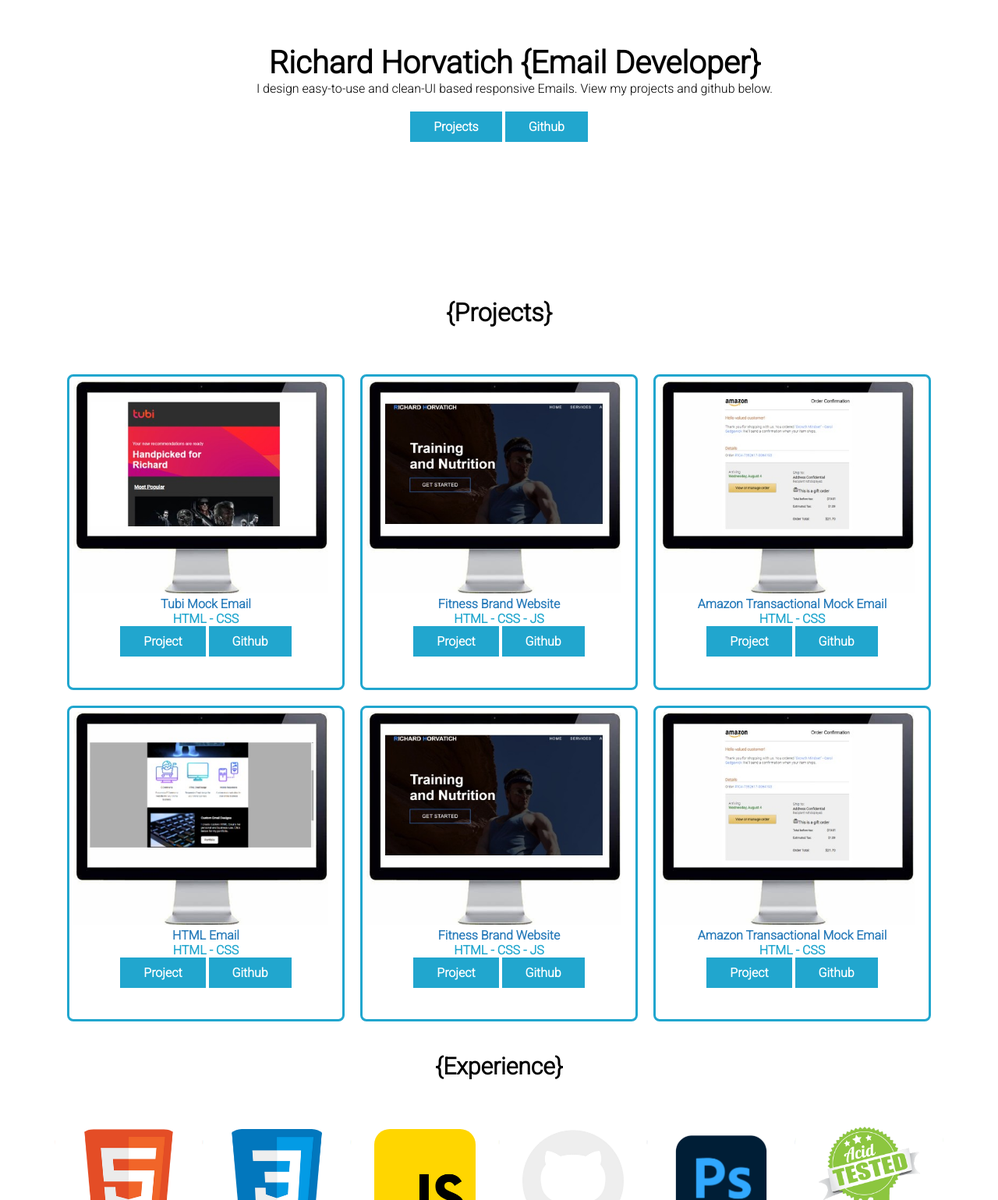
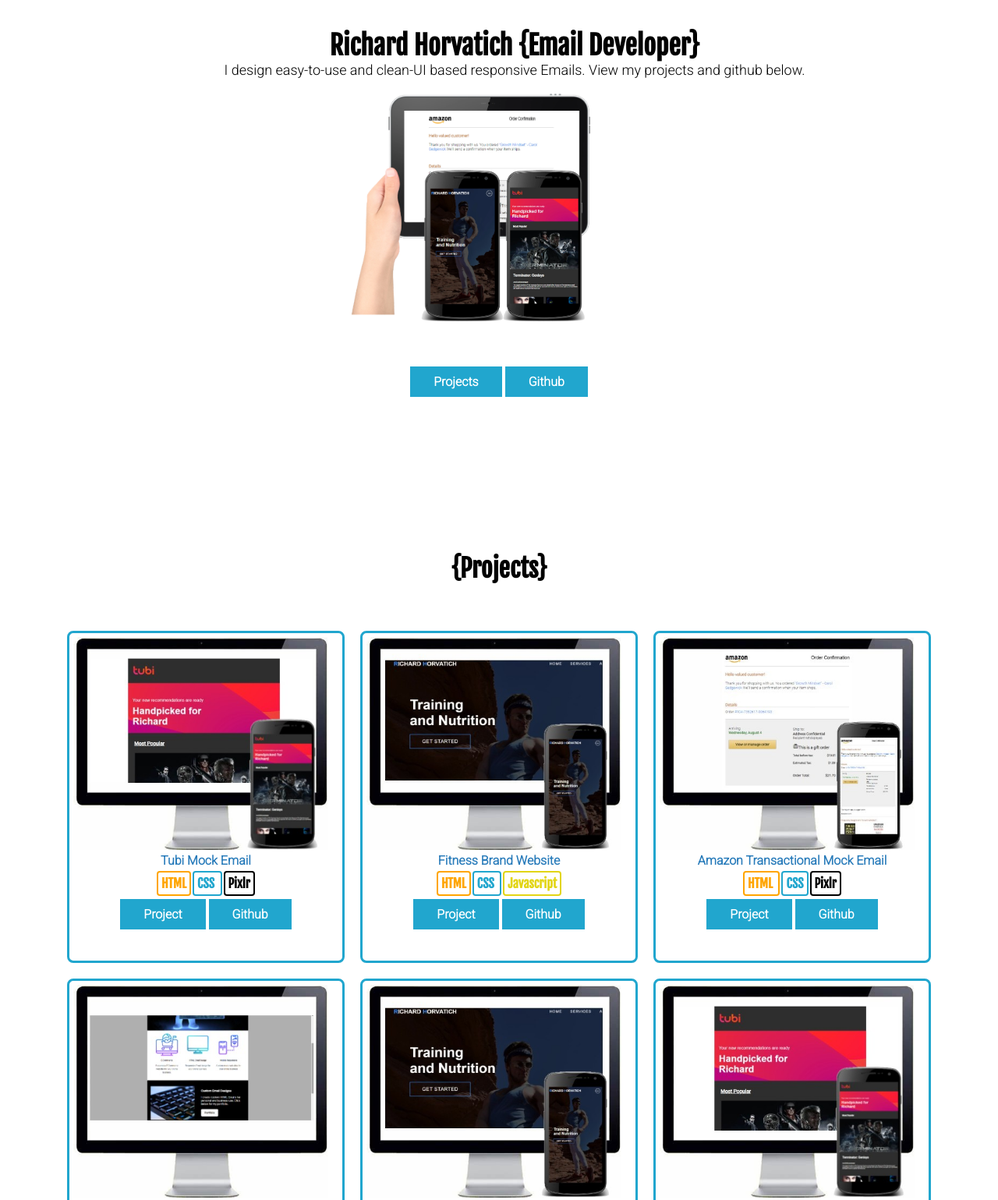
Before and after one commit to RichardHorvatich/blueportfolio, a plain HTML site: page index.html in a window 1280 px wide. Shown: the part 93-1632 px from the top of the page at 78% size. Drawn offline with nearby package versions, Linux system fonts and the light colour scheme.

Commit message:
Add files via upload

```diff
--- a/index.html
+++ b/index.html
@@ -9,7 +9,7 @@
     <link rel="stylesheet" href="https://fonts.googleapis.com/css2?family=Material+Symbols+Outlined:opsz,wght,FILL,GRAD@48,400,0,0" />
     <link rel="stylesheet" href="style.css">
     <script src="https://use.fontawesome.com/7aeb719741.js"></script>
-    <title>Document</title>
+    <title>Email Developer Portfolio</title>
 </head>
 <body>
 <!---NavBar-->
@@ -29,8 +29,11 @@
     <div class="main">
         <h1 class="title">Richard Horvatich {Email Developer}</h1>
         <p class="desc">I design easy-to-use and clean-UI based responsive Emails. View my projects and github below.</p>
+        <img class="phones" src="images\Ipad-Phones.webp" alt="" height="350px" >
         <a href="#projects">Projects</a>
         <a href="https://github.com/RichardHorvatich">Github</a>
+
+
     </div>
 <!--Projects Section-->
 
@@ -39,45 +42,45 @@
 
         <div class="project-container">
             <div class="project">
-                <img src="images\CompWithTubi.jpg" alt="">
+                <img src="images\CompWithTubiPhone.jpg" alt="">
                 <p>Tubi Mock Email</p>
-                <h4>HTML - CSS</p>
+                <h4><span class="html">HTML</span><span class="css">CSS </span><span class="pixlr">Pixlr</span></p>
                 <a href="https://richardhorvatich.github.io/HTML-Email-Tubi-Mock/">Project</a>
                 <a href="https://github.com/RichardHorvatich/HTML-Email-Tubi-Mock">Github</a>
             </div>
             <div class="project">
-                <img src="images\CompWithFit.jpg" alt="">
+                <img src="images\CompwithFitnessPhone.jpg" alt="">
                 <p>Fitness Brand Website</p>
-                <h4>HTML - CSS - JS</p>
+                <h4><span class="html">HTML</span><span class="css">CSS </span><span class="js">Javascript </span></p>
                 <a href="https://richardhorvatich.github.io/PersonalTraining/html%20site.html">Project</a>
                 <a href="https://github.com/RichardHorvatich/PersonalTraining">Github</a>
             </div>
             <div class="project">
-                <img src="images\CompWithAmazon.jpg" alt="" >
+                <img src="images\CompWithAmazon2.jpg" alt="" >
                 <p>Amazon Transactional Mock Email</p>
-                <h4>HTML - CSS</p>
+                <h4><span class="html">HTML </span><span class="css">CSS</span><span class="pixlr">Pixlr</span></p>
                 <a href="https://richardhorvatich.github.io/AmazonTransactionalEmail/">Project</a>
                 <a href="https://github.com/RichardHorvatich/AmazonTransactionalEmail">Github</a>
             </div>
             <div class="project">
                 <img src="images\CompWithEmail.jpg" alt="">
                 <p>HTML Email</p>
-                <h4>HTML - CSS</p>
+                <h4><span class="html">HTML</span><span class="css">CSS</span></p>
                 <a href="https://richardhorvatich.github.io/HTML-Email/">Project</a>
                 <a href="https://github.com/RichardHorvatich/HTML-Email">Github</a>
             </div>
 
             <div class="project">
-                <img src="images\CompWithFit.jpg" alt="" >
+                <img src="images\CompwithFitnessPhone.jpg" alt="" >
                 <p>Fitness Brand Website</p>
-                <h4>HTML - CSS - JS</p>
+                <h4><span class="html">HTML</span><span class="css">CSS </span><span class="js">Javascript </span></p>
                 <a href="https://richardhorvatich.github.io/PersonalTraining/html%20site.html">Project</a>
                 <a href="https://github.com/RichardHorvatich/PersonalTraining">Github</a>
             </div>
             <div class="project">
-                <img src="images\CompWithAmazon.jpg" alt="" >
+                <img src="images\CompWithTubiPhone.jpg" alt="" >
                 <p>Amazon Transactional Mock Email</p>
-                <h4>HTML - CSS</p>
+                <h4><span class="html">HTML</span><span class="css">CSS</span></p>
                 <a href="https://richardhorvatich.github.io/HTML-Email-Tubi-Mock/">Project</a>
                 <a href="https://github.com/RichardHorvatich/HTML-Email-Tubi-Mock">Github</a>
             </div>
--- a/style.css
+++ b/style.css
@@ -1,4 +1,5 @@
 @import url('https://fonts.googleapis.com/css2?family=Roboto:wght@300&display=swap');
+@import url('https://fonts.googleapis.com/css2?family=Fjalla+One&display=swap');
 
 * {
     box-sizing: border-box;
@@ -57,29 +58,32 @@ nav .mainMenu .closeMenu , i {
 
 
 
+
 /* Main */
 .main {
     width: 100%;
     text-align: center;
     margin-bottom: 200px;
 
+
+
 }
 
 .title{
-    padding-top: 60px;
+    padding-top: 40px;
     padding-left: 40px;
-    font-size: 40px;
-    font-family: 'Roboto', sans-serif;
+    font-size: 34px;
+    font-family: 'Fjalla One', sans-serif;
     font-weight: bold;
     text-align: center;
+}
 
-}
 
 .main p{
     padding-left: 40px;
     padding-bottom: 20px;
     font-family: 'Roboto', sans-serif;
-
+    font-size: 18px;
 }
 
 .main a{
@@ -97,6 +101,17 @@ nav .mainMenu .closeMenu , i {
     background-color: #287bba;
 }
 
+.phones{
+    align-items: center;
+    justify-content: center;
+    display: block;
+    margin-left: auto;
+    margin-right: auto;
+    text-align: center;
+    margin-bottom: 0px;
+
+}
+
 /* Projects Section */
 
 
@@ -111,6 +126,7 @@ nav .mainMenu .closeMenu , i {
 
 .projects h1{
     margin-bottom: 40px;
+    font-family: 'Fjalla One', sans-serif;
 }
 
 .project-container {
@@ -118,9 +134,6 @@ nav .mainMenu .closeMenu , i {
     flex-wrap: wrap;
     align-items: center;
     justify-content: center;
-
-
-
 }
 
 .project{
@@ -139,6 +152,7 @@ nav .mainMenu .closeMenu , i {
     font-family: 'Roboto', sans-serif;
     display: inline-block;
     color: white;
+    margin-top: 10px;
 
 }
 
@@ -154,13 +168,27 @@ nav .mainMenu .closeMenu , i {
 
 .project p{
     color:#287bba;
-    font-weight: bold;
+
 }
 
 .project h4{
     color: #21A6CE;
     margin-bottom: 35px;
+    text-align: center;
+    margin-top: 10px;
+
+
 }
+
+.project span{
+    font-family: 'Fjalla One', sans-serif;
+    text-align: center;
+    outline: auto;
+    margin: 0 2px;
+
+
+}
+
 
 .project-container .project {
     border: 3px solid #21A6CE;
@@ -255,6 +283,10 @@ nav .mainMenu .closeMenu , i {
 
 /*  Experience and Developer Process Icons Section */
 
+#experience{
+    font-family: 'Fjalla One', sans-serif;
+}
+
 .experience p{
     font-size: 30px;
     text-align: center;
@@ -308,7 +340,7 @@ nav .mainMenu .closeMenu , i {
 .about h1{
     font-size: 30px;
     text-align: center;
-    font-family: 'Roboto', sans-serif;
+    font-family: 'Fjalla One', sans-serif;
     font-weight: bold;
     margin-top: 30px;
     margin-bottom: 30px;
@@ -338,7 +370,7 @@ nav .mainMenu .closeMenu , i {
 }
 
 .contact .name{
-
+    font-family: 'Fjalla One', sans-serif;
     padding: 20px 20px;
 }
 
@@ -430,6 +462,13 @@ form input{
 
 .js{
     color:#e2d515;
+    font-weight: bold;
+    font-family: 'Roboto', sans-serif;
+    padding: 5px 5px;
+}
+
+.pixlr{
+    color: black;
     font-weight: bold;
     font-family: 'Roboto', sans-serif;
     padding: 5px 5px;
```
